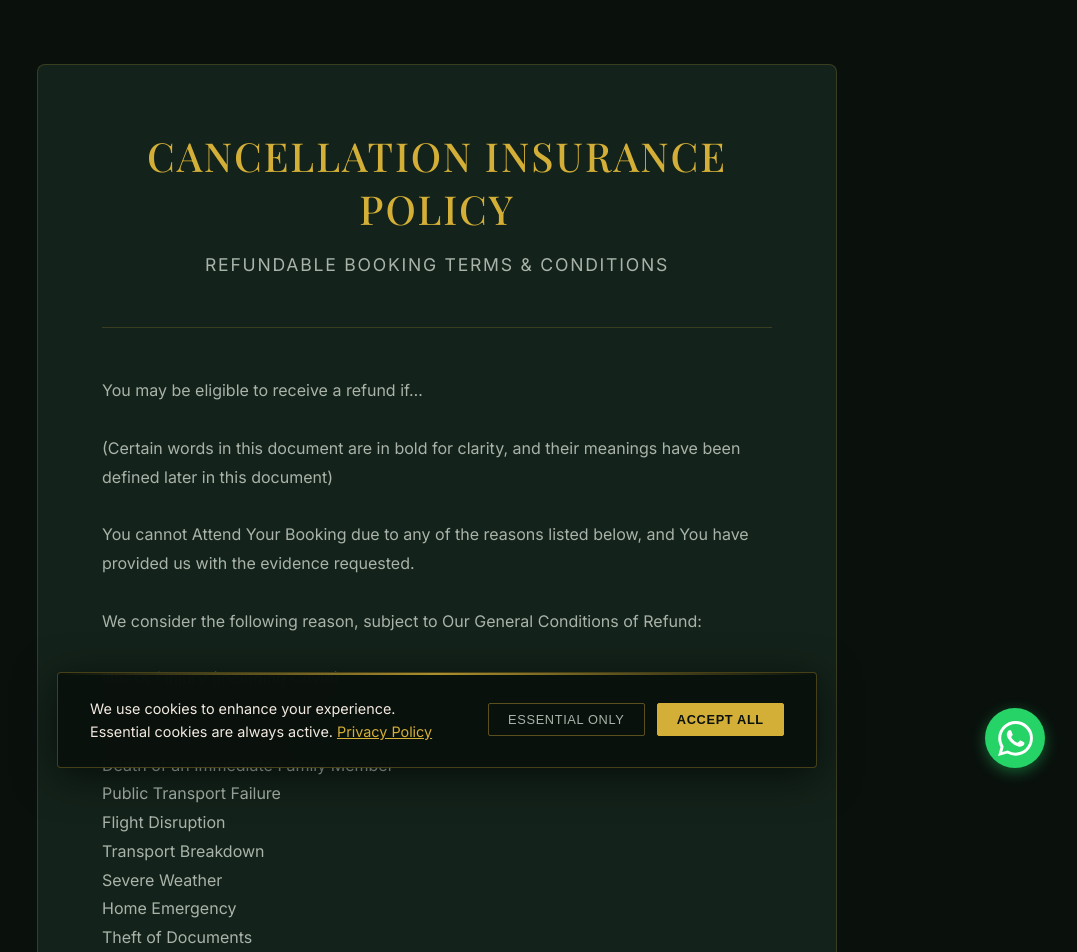
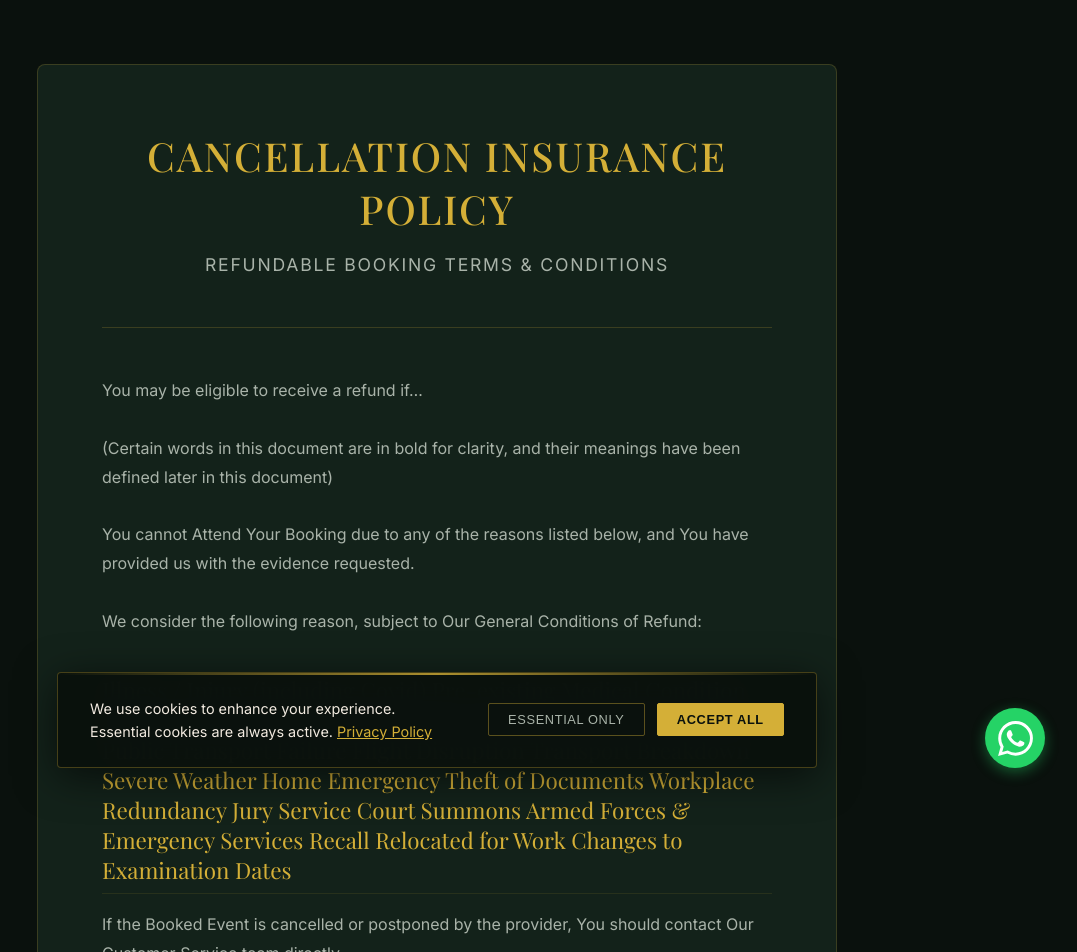
Before and after one commit to boroclean/mayfairmain, a Next.js app: page /insurance-policy in a window 1280 px wide. Shown: the top 952 px of the page, without its empty margins (203-1280 px from the left). Built offline with nearby package versions, Linux system fonts and the light colour scheme.

Commit message:
Highlight section headers in insurance policy page

```diff
--- a/src/app/insurance-policy/page.tsx
+++ b/src/app/insurance-policy/page.tsx
@@ -3,6 +3,25 @@
 import Link from "next/link";
 
 export default function InsurancePolicyPage() {
+  const headerStyle = {
+    color: "var(--accent-gold)",
+    fontSize: "1.4rem",
+    marginTop: "2.5rem",
+    marginBottom: "1rem",
+    fontFamily: "var(--font-heading)",
+    borderBottom: "1px solid rgba(212, 175, 55, 0.1)",
+    paddingBottom: "0.5rem"
+  };
+
+  const textStyle = {
+    fontSize: "1rem",
+    color: "var(--text-secondary)",
+    lineHeight: 1.8,
+    whiteSpace: "pre-wrap",
+    fontFamily: "var(--font-body)",
+    marginBottom: "1.5rem"
+  };
+
   return (
     <main style={{ minHeight: "100vh", background: "var(--bg-primary)", color: "var(--text-primary)", padding: "4rem 2rem", display: "flex", justifyContent: "center" }}>
       <div style={{ maxWidth: "800px", width: "100%", background: "var(--bg-secondary)", padding: "4rem", border: "1px solid rgba(212, 175, 55, 0.2)", borderRadius: "8px" }}>
@@ -13,17 +32,16 @@ export default function InsurancePolicyPage() {
           <p style={{ color: "var(--text-secondary)", fontSize: "1.1rem", textTransform: "uppercase", letterSpacing: "0.1em" }}>Refundable Booking Terms & Conditions</p>
         </div>
 
-        {/* Content with pre-wrap to preserve exact text and spacing */}
-        <div style={{ fontSize: "1rem", color: "var(--text-secondary)", lineHeight: 1.8, whiteSpace: "pre-wrap", fontFamily: "var(--font-body)" }}>
-{`You may be eligible to receive a refund if…
+        {/* Content with highlighted headers */}
+        <div style={textStyle}>{`You may be eligible to receive a refund if…
 
 (Certain words in this document are in bold for clarity, and their meanings have been defined later in this document)
 
 You cannot Attend Your Booking due to any of the reasons listed below, and You have provided us with the evidence requested.
 
-We consider the following reason, subject to Our General Conditions of Refund:
+We consider the following reason, subject to Our General Conditions of Refund:`}</div>
 
-Illness / Injury (including Covid)
+        <div style={headerStyle}>Illness / Injury (including Covid)
 Pre-existing Medical Condition
 Pregnancy Complication
 Death of an Immediate Family Member
@@ -38,15 +56,16 @@ Jury Service
 Court Summons
 Armed Forces & Emergency Services Recall
 Relocated for Work
-Changes to Examination Dates
-If the Booked Event is cancelled or postponed by the provider, You should contact Our Customer Service team directly.
+Changes to Examination Dates</div>
+
+        <div style={textStyle}>{`If the Booked Event is cancelled or postponed by the provider, You should contact Our Customer Service team directly.
 
 We may in addition to the above, consider other Emergency Circumstances at Our discretion.
 
-You must read the General Conditions of Refund, and the individual reasons section below to understand what We may or may not cover.
+You must read the General Conditions of Refund, and the individual reasons section below to understand what We may or may not cover.`}</div>
 
-General Conditions of Refund
-Any reason for a refund must not have been foreseeable when You made the Booking.
+        <div style={headerStyle}>General Conditions of Refund</div>
+        <div style={textStyle}>{`Any reason for a refund must not have been foreseeable when You made the Booking.
 We do not refund You if You made Your Booking in error, or if it is no longer wanted or needed.
 If the Booked Event is cancelled, postponed and/or cannot be fulfilled by the Provider, please contact Our Customer Service team directly for further advice about Your Refund.
 You must make all necessary arrangements to Attend the Booked Event, including arranging any necessary travel or documents, and allowing suitable travel time.
@@ -54,10 +73,10 @@ We don’t refund You where You are worried about a Covid infection or where You
 We may ask for any reasonable additional evidence required to support Your application, which may include proof of eligibility and intent to Attend the Booked Event.
 You will be asked to provide supporting evidence at Your own expense, and a copy of the Booking Confirmation.
 You will be asked to provide Your bank account details so We can make the refund payment directly to Your chosen bank account.
-Please note that there is a maximum refund value per transaction, and We will not refund You for an amount which exceeds $15,000 (fifteen thousand US Dollars) or local currency equivalent.
+Please note that there is a maximum refund value per transaction, and We will not refund You for an amount which exceeds $15,000 (fifteen thousand US Dollars) or local currency equivalent.`}</div>
 
-Illness / Injury
-Illness / Injury: means an Illness or accidental Injury to a person in the Booking or someone in Your Immediate Household.
+        <div style={headerStyle}>Illness / Injury</div>
+        <div style={textStyle}>{`Illness / Injury: means an Illness or accidental Injury to a person in the Booking or someone in Your Immediate Household.
 
 What We do not refund:
 
@@ -72,10 +91,10 @@ Registered Medical Doctor’s note or Medical Certificate confirming:
 The details of the illness or injury;
 The date it first occurred;
 That it prevents the person from Attending the Booked Event; and
-Proof of relationship if the person is not in the Booking.
+Proof of relationship if the person is not in the Booking.`}</div>
 
-Pre-existing Medical Condition
-Pre-existing Medical Condition: means a physical or mental health condition that You already had when You made the Booking that would not usually prevent You Attending the Booked Event.
+        <div style={headerStyle}>Pre-existing Medical Condition</div>
+        <div style={textStyle}>{`Pre-existing Medical Condition: means a physical or mental health condition that You already had when You made the Booking that would not usually prevent You Attending the Booked Event.
 
 What We do not refund:
 
@@ -88,10 +107,10 @@ Registered Medical Doctor’s note or Medical Certificate confirming:
 
 Details of the illness;
 The date it changed; and
-That it prevents the person from Attending the Booked Event.
+That it prevents the person from Attending the Booked Event.`}</div>
 
-Pregnancy Complication
-Pregnancy Complication: means a complication of pregnancy You were unaware of when Booking and which means You cannot Attend the Booked Event.
+        <div style={headerStyle}>Pregnancy Complication</div>
+        <div style={textStyle}>{`Pregnancy Complication: means a complication of pregnancy You were unaware of when Booking and which means You cannot Attend the Booked Event.
 
 What We do not refund:
 
@@ -102,10 +121,10 @@ Registered Medical Doctor’s note or Medical Certificate confirming:
 
 Details of the complication;
 The date it occurred; and
-That it prevents the person from Attending the Booked Event.
+That it prevents the person from Attending the Booked Event.`}</div>
 
-Death
-Death: means Your death any time prior to the Booked Event or the death of an Immediate Family Member or any person(s) in the Group due to Attend, within 35 days of the Booked Event.
+        <div style={headerStyle}>Death</div>
+        <div style={textStyle}>{`Death: means Your death any time prior to the Booked Event or the death of an Immediate Family Member or any person(s) in the Group due to Attend, within 35 days of the Booked Event.
 
 What We do not refund:
 
@@ -113,10 +132,10 @@ Where You cannot provide evidence that the person was Your Immediate Family Memb
 Evidence required:
 
 A death certificate.
-Proof of relationship.
+Proof of relationship.`}</div>
 
-Public Transport Failure
-Public Transport Failure: means unexpected disruption or failure of the public bus, train, tram or ferry network which is not foreseeable before the date of the Booked Event.
+        <div style={headerStyle}>Public Transport Failure</div>
+        <div style={textStyle}>{`Public Transport Failure: means unexpected disruption or failure of the public bus, train, tram or ferry network which is not foreseeable before the date of the Booked Event.
 
 What We do not refund:
 
@@ -124,10 +143,10 @@ If there is a financial failure of any Transport provider.
 Heavy traffic or road closures.
 Evidence required:
 
-Confirmation of failure or disruption of the public transport. (This can usually be obtained from the transport company’s website)
+Confirmation of failure or disruption of the public transport. (This can usually be obtained from the transport company’s website)`}</div>
 
-Flight disruption
-Flight Disruption: means cancellation or significant delay of flight(s) which You were unaware of before the date of the Booked Event, that prevents You from Attending the Booked Event.
+        <div style={headerStyle}>Flight disruption</div>
+        <div style={textStyle}>{`Flight Disruption: means cancellation or significant delay of flight(s) which You were unaware of before the date of the Booked Event, that prevents You from Attending the Booked Event.
 
 What We do not refund:
 
@@ -138,10 +157,10 @@ If the purpose or reason for which You booked Your flight to Attend the Booked E
 If You have not allowed sufficient time between flights. If You have only secured a standby position for the flight.
 Evidence required:
 
-A copy of Your airline ticket and notice of cancellation or disruption from the airline.
+A copy of Your airline ticket and notice of cancellation or disruption from the airline.`}</div>
 
-Transport Breakdown
-Transport Breakdown: means in the 24 hours prior to the Booked Event, the mechanical breakdown accident, fire or theft of a car, motorcycle, taxi, minibus or coach taking You to the Booked Event.
+        <div style={headerStyle}>Transport Breakdown</div>
+        <div style={textStyle}>{`Transport Breakdown: means in the 24 hours prior to the Booked Event, the mechanical breakdown accident, fire or theft of a car, motorcycle, taxi, minibus or coach taking You to the Booked Event.
 
 What We do not refund:
 
@@ -151,10 +170,10 @@ Any vehicle You plan to use during the Booked Event.
 Evidence required:
 
 Breakdown – A copy of the call-out note from a national breakdown recovery service.
-An incident number or report from the Police or relevant traffic authority.
+An incident number or report from the Police or relevant traffic authority.`}</div>
 
-Severe Weather
-Severe Weather: means weather where a Government Agency has issued warnings not to travel which means You cannot Attend the Booked Event.
+        <div style={headerStyle}>Severe Weather</div>
+        <div style={textStyle}>{`Severe Weather: means weather where a Government Agency has issued warnings not to travel which means You cannot Attend the Booked Event.
 
 What We do not refund:
 
@@ -162,10 +181,10 @@ Adverse weather with no Government Agency warnings not to travel.
 Evidence required:
 
 A copy of the travel warning from the Government Agency.
-Confirmation of relevant route closures.
+Confirmation of relevant route closures.`}</div>
 
-Home Emergency
-Home Emergency: means a Burglary, Fire, Malicious Damage or Flood at Your main private residence within 48 hours immediately before the Booked Event.
+        <div style={headerStyle}>Home Emergency</div>
+        <div style={textStyle}>{`Home Emergency: means a Burglary, Fire, Malicious Damage or Flood at Your main private residence within 48 hours immediately before the Booked Event.
 
 What We do not refund:
 
@@ -173,10 +192,10 @@ Any Home Emergency for which You cannot provide Evidence as below.
 Evidence required:
 
 Burglary, Flood, Malicious Damage – A Police reference number or evidence from submitting a claim to Your home insurance company.
-Fire – A report from the fire service and/or police.
+Fire – A report from the fire service and/or police.`}</div>
 
-Theft of Document(s)
-Theft of Document(s): means the theft of a document necessary for the Booked Event, which cannot be replaced in time for the Booked Event.
+        <div style={headerStyle}>Theft of Document(s)</div>
+        <div style={textStyle}>{`Theft of Document(s): means the theft of a document necessary for the Booked Event, which cannot be replaced in time for the Booked Event.
 
 What We do not refund:
 
@@ -185,10 +204,10 @@ Lost documents.
 Evidence required:
 
 A police report or crime number to confirm the theft was dated within 24 hours of the Booked Event. (Self-declaration not accepted)
-An email from the Booking agent confirming they are unable to replace/re-issue the tickets.
+An email from the Booking agent confirming they are unable to replace/re-issue the tickets.`}</div>
 
-Relocated for Work
-Relocated for Work: means a requirement to move address imposed on You by Your current employer, unknown to You at the date of Booking. The move may be temporary or permanent and must be to a location that makes the travel requirement to Attend the Booked Event unreasonable.
+        <div style={headerStyle}>Relocated for Work</div>
+        <div style={textStyle}>{`Relocated for Work: means a requirement to move address imposed on You by Your current employer, unknown to You at the date of Booking. The move may be temporary or permanent and must be to a location that makes the travel requirement to Attend the Booked Event unreasonable.
 
 What We do not refund:
 
@@ -199,10 +218,10 @@ Where You are the business owner or registered Director, or where a member of Yo
 Evidence required:
 
 A letter from Your current employer on a company letterhead confirming the relocation details.
-Evidence of living at the new address.
+Evidence of living at the new address.`}</div>
 
-Workplace Redundancy
-Workplace Redundancy: means You are unexpectedly made compulsorily redundant by Your employer with whom You have been permanently employed full-time for a period of at least 2 years.
+        <div style={headerStyle}>Workplace Redundancy</div>
+        <div style={textStyle}>{`Workplace Redundancy: means You are unexpectedly made compulsorily redundant by Your employer with whom You have been permanently employed full-time for a period of at least 2 years.
 
 What We do not refund:
 
@@ -213,13 +232,13 @@ Evidence required:
 
 An official letter of compulsory redundancy from Your employer.
 Evidence that You have been in this employment for over two years.
-Bank statements showing that You have not received a salary since the redundancy date (required if the Event Date is more than 6 months after redundancy).
+Bank statements showing that You have not received a salary since the redundancy date (required if the Event Date is more than 6 months after redundancy).`}</div>
 
-Applications:
-Applications may be submitted or resubmitted within 2 months of the Event Date, provided updated and relevant evidence is supplied to show continued unemployment.
+        <div style={headerStyle}>Applications:</div>
+        <div style={textStyle}>{`Applications may be submitted or resubmitted within 2 months of the Event Date, provided updated and relevant evidence is supplied to show continued unemployment.`}</div>
 
-Armed Forces & Emergency Services Recall
-Armed Forces & Emergency Services Recall: means You as a member of the ArmedForces, Reserve Armed Forces or Emergency Services are recalled to work on the date of the Booked Event or are posted overseas and cannot Attend the Booked Event.
+        <div style={headerStyle}>Armed Forces & Emergency Services Recall</div>
+        <div style={textStyle}>{`Armed Forces & Emergency Services Recall: means You as a member of the ArmedForces, Reserve Armed Forces or Emergency Services are recalled to work on the date of the Booked Event or are posted overseas and cannot Attend the Booked Event.
 
 What We do not refund:
 
@@ -227,38 +246,38 @@ You were aware of or had scheduled work on the date of the Booked Event, prior t
 You made an unsuccessful request for annual leave for the date of the Booked Event.
 Evidence required:
 
-A note from Your Commanding Officer or Line Manager to confirm being called into work or duty and that this was not Your original schedule.
+A note from Your Commanding Officer or Line Manager to confirm being called into work or duty and that this was not Your original schedule.`}</div>
 
-Jury Service
-Jury Service: means a summons for You to Attend Jury Service over the date of the Booked Event of which You were unaware at the time of making the Booking.
+        <div style={headerStyle}>Jury Service</div>
+        <div style={textStyle}>{`Jury Service: means a summons for You to Attend Jury Service over the date of the Booked Event of which You were unaware at the time of making the Booking.
 
 What We do not refund: Any Jury Service for which You cannot provide Evidence as below.
 Evidence required:
 
-A copy of the letter requiring Jury Service.
+A copy of the letter requiring Jury Service.`}</div>
 
-Court Summons
-Court Summons: means You are summoned to appear as a witness in court proceedings on the day of the Booked Event, which You were unaware of at the time of making the Booking.
+        <div style={headerStyle}>Court Summons</div>
+        <div style={textStyle}>{`Court Summons: means You are summoned to appear as a witness in court proceedings on the day of the Booked Event, which You were unaware of at the time of making the Booking.
 
 What We do not refund:
 
 Any Court Summons in which You are not there as a witness, including civil and criminal cases where You are involved in the case Yourself as the plaintiff or defendant.
 Evidence required:
 
-A copy of the Court Summons.
+A copy of the Court Summons.`}</div>
 
-Changes to Examination Dates
-Changes to Examination Dates: Means an unforeseen change to the date of an examination for which You were already registered, resulting in a conflict with the date(s) of the Booked Event.
+        <div style={headerStyle}>Changes to Examination Dates</div>
+        <div style={textStyle}>{`Changes to Examination Dates: Means an unforeseen change to the date of an examination for which You were already registered, resulting in a conflict with the date(s) of the Booked Event.
 
 What We do not refund:
 
 Where the examination is being provided by a commercial business (not by an educational board).
 Evidence required:
 
-A copy of a notice from the examination body, school, college, or university confirming the date change.
+A copy of a notice from the examination body, school, college, or university confirming the date change.`}</div>
 
-Emergency Circumstances
-Emergency Circumstances: means an unforeseen circumstance completely outside Your control and of no fault of Your s and completely prevents You from Attending the Booked Event. The decision to refund is entirely at the discretion of Our Customer Service Team. We will consider these circumstances and have no obligation whatsoever to provide a refund.
+        <div style={headerStyle}>Emergency Circumstances</div>
+        <div style={textStyle}>{`Emergency Circumstances: means an unforeseen circumstance completely outside Your control and of no fault of Your s and completely prevents You from Attending the Booked Event. The decision to refund is entirely at the discretion of Our Customer Service Team. We will consider these circumstances and have no obligation whatsoever to provide a refund.
 
 What We do not refund:
 
@@ -266,10 +285,10 @@ Anything which Our Customer Service Team considers is not intended to be include
 Any change to Your work schedule (other than the specific situations listed under Work Relocation or Emergency Services Recall sections of these terms).
 Evidence required:
 
- Any evidence requested by Our Customer Service Team to verify the emergency circumstances.
+ Any evidence requested by Our Customer Service Team to verify the emergency circumstances.`}</div>
 
-Exclusions (reasons for which We do not refund You)
-We do not refund for non-Attendance of a Booked Event directly or indirectly associated with any of the following:
+        <div style={headerStyle}>Exclusions (reasons for which We do not refund You)</div>
+        <div style={textStyle}>{`We do not refund for non-Attendance of a Booked Event directly or indirectly associated with any of the following:
 
 Communicable Disease.
 
@@ -278,10 +297,10 @@ Naturalisation, visa, fertility treatment, or any other appointments.
 Failing to comply with any law.
 Any Booking emanating from Cuba, Iran, North Korea, Russia, Sudan and/or Syria (this list may be amended and/or supplemented occasionally).
 Where exposed to any sanction, prohibition or restriction under United Nations resolutions or the trade or economic sanctions, laws or regulations of the European Union, United Kingdom or United States of America.
-Where there is another Paying Party.
+Where there is another Paying Party.`}</div>
 
-Definitions
-The following words or phrases have the meaning as set out below wherever they appear in bold in this document:
+        <div style={headerStyle}>Definitions</div>
+        <div style={textStyle}>{`The following words or phrases have the meaning as set out below wherever they appear in bold in this document:
 
 “We/Us/Our /Ours”: means the Party responsible for the refund and refers to the Booking agent with whom You have made the Booking and/or the authorised third party who administers the refund.
 “You/Your /Yourself”: means the person who has made a Booking alone or as part of a group with Us.
@@ -295,13 +314,12 @@ The following words or phrases have the meaning as set out below wherever they a
 “Immediate Family Member”: means Your husband, wife, partner, parent, child, sibling, grandparent, or stepfamily.
 “Immediate Household”: means all people living in the same family unit, not necessarily blood-related, who have a reciprocal, natural, and/or moral duty to, and do, provide support for one another. This does not include persons merely sharing the same general quarters, such as tenants, occupiers, and/or friends.
 “Paying Party”: means any organisation or body that has a legal liability to pay compensation for the failure of the service, against whom You have a right of refund.
-“Provider: means the company or organisation that is responsible for running the Booked Event.
+“Provider: means the company or organisation that is responsible for running the Booked Event.`}</div>
 
-IMPORTANT
-This document's translation from English to another language is only for assistance and information purposes. In the event of a refund application, the English-language version shall be the basis of any settlement.
+        <div style={headerStyle}>IMPORTANT</div>
+        <div style={textStyle}>{`This document's translation from English to another language is only for assistance and information purposes. In the event of a refund application, the English-language version shall be the basis of any settlement.
 
-A Refundable Booking is an optional extension to Our standard Terms & Conditions of sale and trade, under which You are eligible to receive a refund for certain, defined circumstances outlined in this document.`}
-        </div>
+A Refundable Booking is an optional extension to Our standard Terms & Conditions of sale and trade, under which You are eligible to receive a refund for certain, defined circumstances outlined in this document.`}</div>
 
         {/* Footer */}
         <div style={{ textAlign: "center", marginTop: "4rem", paddingTop: "2rem", borderTop: "1px solid rgba(212, 175, 55, 0.2)" }}>
```
